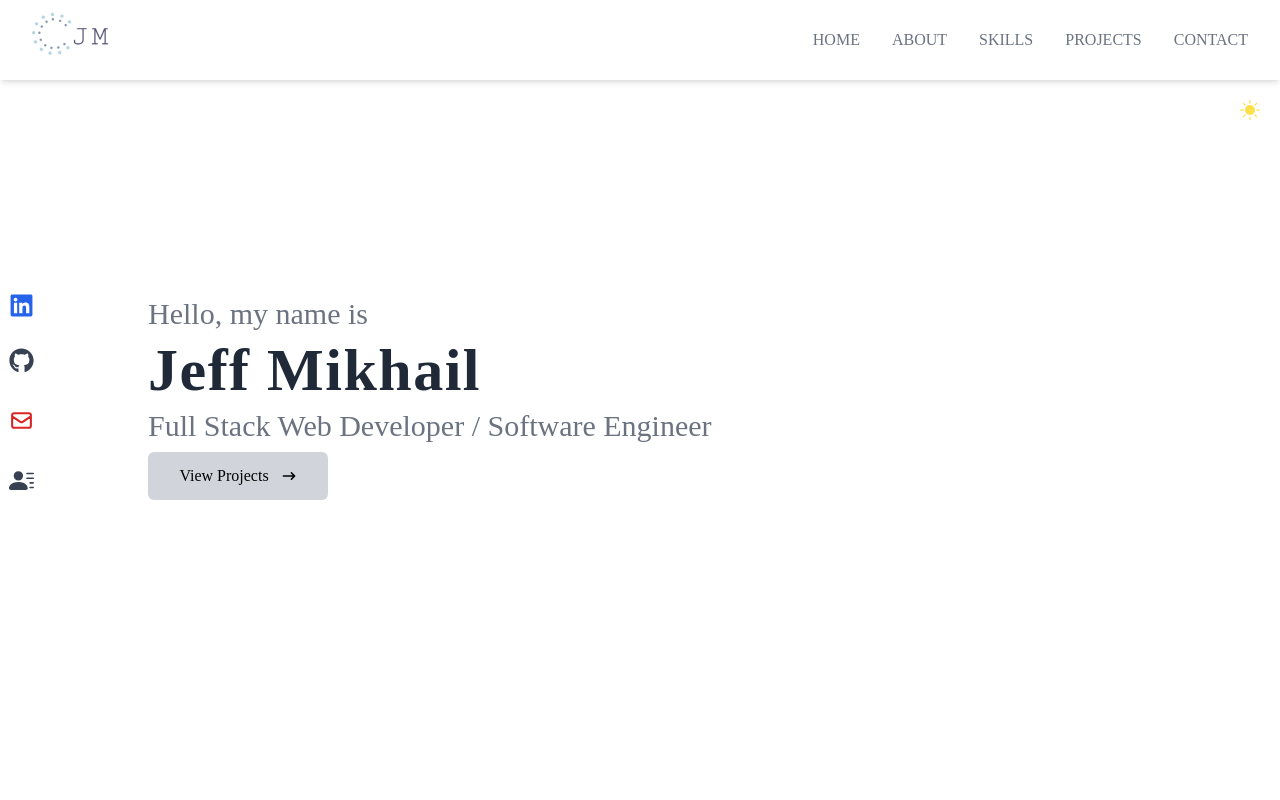
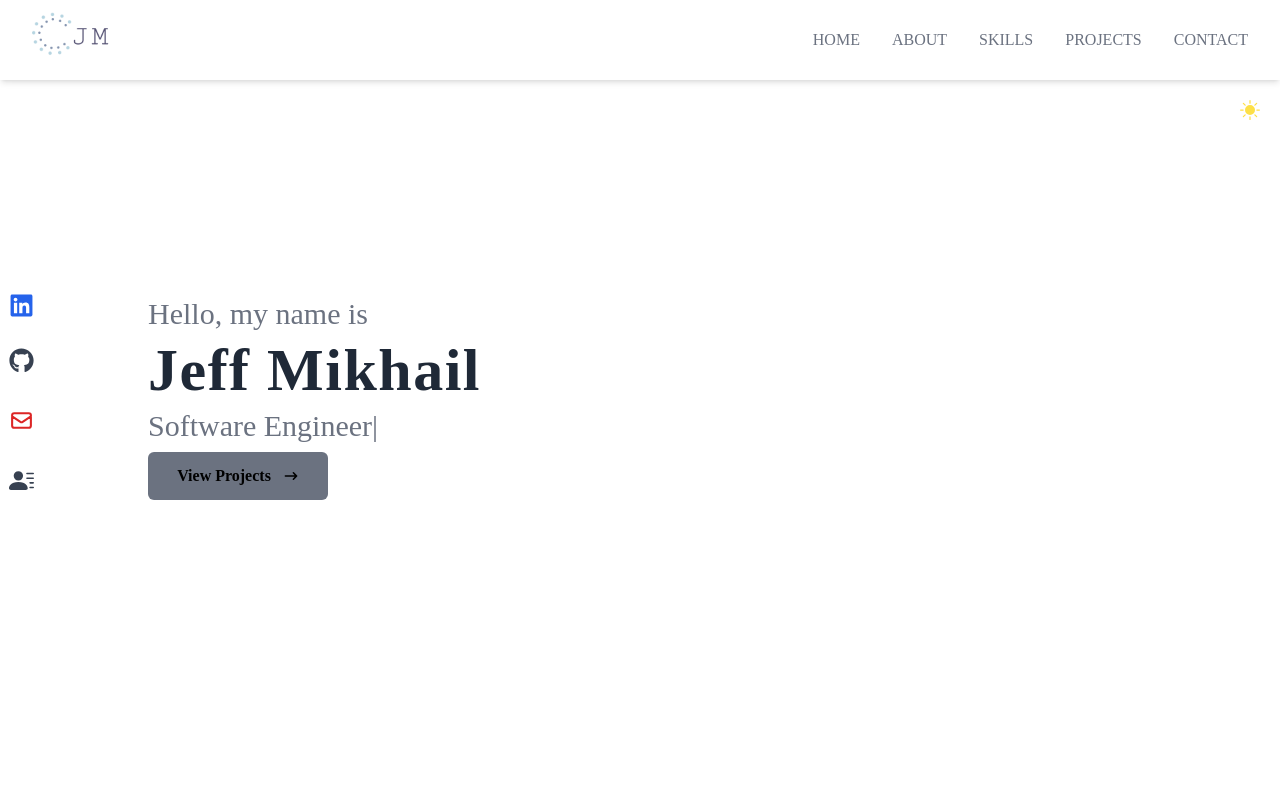
Before and after one commit to mikhail-jeff/portfolio, a React (Create React App) app: page / in a window 1280 px wide. Shown: the top 800 px of the page. Built offline with nearby package versions, Linux system fonts and the light colour scheme.

Commit message:
added animation in hero component

```diff
--- a/package.json
+++ b/package.json
@@ -12,6 +12,7 @@
 		"react-icons": "^4.6.0",
 		"react-scripts": "5.0.1",
 		"react-scroll": "^1.8.8",
+		"react-type-animation": "^3.0.1",
 		"web-vitals": "^2.1.4"
 	},
 	"scripts": {
--- a/src/components/Hero.jsx
+++ b/src/components/Hero.jsx
@@ -1,5 +1,6 @@
 import { HiArrowNarrowRight } from 'react-icons/hi';
 import { Link } from 'react-scroll';
+import { TypeAnimation } from 'react-type-animation';
 
 const Hero = () => {
 	return (
@@ -10,13 +11,27 @@ const Hero = () => {
 			<div className='max-w-[1080px] mx-auto px-12 flex flex-col justify-center h-full'>
 				<h2 className='text-2xl sm:text-3xl text-gray-500 font-medium'>Hello, my name is</h2>
 				<h1 className='text-4xl sm:text-6xl font-bold text-gray-800 tracking-wide my-2'>Jeff Mikhail</h1>
-				<h2 className='text-3xl sm:text-3xl text-gray-500 font-medium'>Full Stack Web Developer / Software Engineer</h2>
+
+				<h2 className='text-3xl sm:text-3xl text-gray-500 font-medium'>
+					<TypeAnimation
+						sequence={[
+							'Full Stack Web Developer', // Types
+							1000, // Waits 1s
+							'Software Engineer', // Deletes 'One' and types 'Two'
+							2000, // Waits 2s
+						]}
+						wrapper='span'
+						cursor={true}
+						repeat={Infinity}
+					/>
+				</h2>
+
 				<div className=''>
 					<Link
 						to='projects'
 						smooth={true}
 						duration={500}
-						className='max-w-[180px] mt-2 group px-6 py-3 my-1 border-1 rounded-md flex justify-center items-center bg-gray-300 hover:bg-gray-800 border-gray-800 hover:text-white'>
+						className='max-w-[180px] mt-2 group px-6 py-3 my-1 border-1 rounded-md flex justify-center items-center bg-gray-500 border-gray-800 hover:text-white font-extrabold'>
 						View Projects
 						<span className='group-hover:rotate-90 duration-300'>
 							<HiArrowNarrowRight className='ml-3' />
--- a/src/components/Navbar.jsx
+++ b/src/components/Navbar.jsx
@@ -139,6 +139,7 @@ const Navbar = () => {
 						<a
 							className='flex justify-between items-center w-full text-gray-500 ml-[-90px] hover:ml-[-10px] duration-300'
 							target='_blank'
+							rel='noreferrer'
 							href='https://www.linkedin.com/in/jeff-mikhail-mangrobang-8878b7254/'>
 							LinkedIn
 							<FaLinkedin
@@ -151,6 +152,7 @@ const Navbar = () => {
 						<a
 							className='flex justify-between items-center w-full text-gray-500 ml-[-90px] hover:ml-[-10px] duration-300'
 							target='_blank'
+							rel='noreferrer'
 							href='https://github.com/mikhail-jeff'>
 							GitHub
 							<FaGithub
@@ -163,6 +165,7 @@ const Navbar = () => {
 						<a
 							className='flex justify-between items-center w-full text-gray-500 ml-[-90px] hover:ml-[-10px] duration-300'
 							target='_blank'
+							rel='noreferrer'
 							href='mailto: mikhailcruz78@gmail.com'>
 							Email
 							<HiOutlineMail
--- a/src/components/Skills.jsx
+++ b/src/components/Skills.jsx
@@ -1,7 +1,7 @@
 import React from 'react';
 import { FaHtml5, FaCss3 } from 'react-icons/fa';
 import { TbBrandJavascript } from 'react-icons/tb';
-import { SiTailwindcss, SiMongodb, SiExpress, SiReact, SiNodedotjs, SiPhp, SiBootstrap, SiMysql, SiCsharp } from 'react-icons/si';
+import { SiTailwindcss, SiMongodb, SiExpress, SiReact, SiNodedotjs, SiBootstrap, SiMysql, SiCsharp } from 'react-icons/si';
 import { DiGit } from 'react-icons/di';
 
 const Skills = () => {
```
Also changed, not shown: 1 other file (tests, documents, lock files or other folders).
